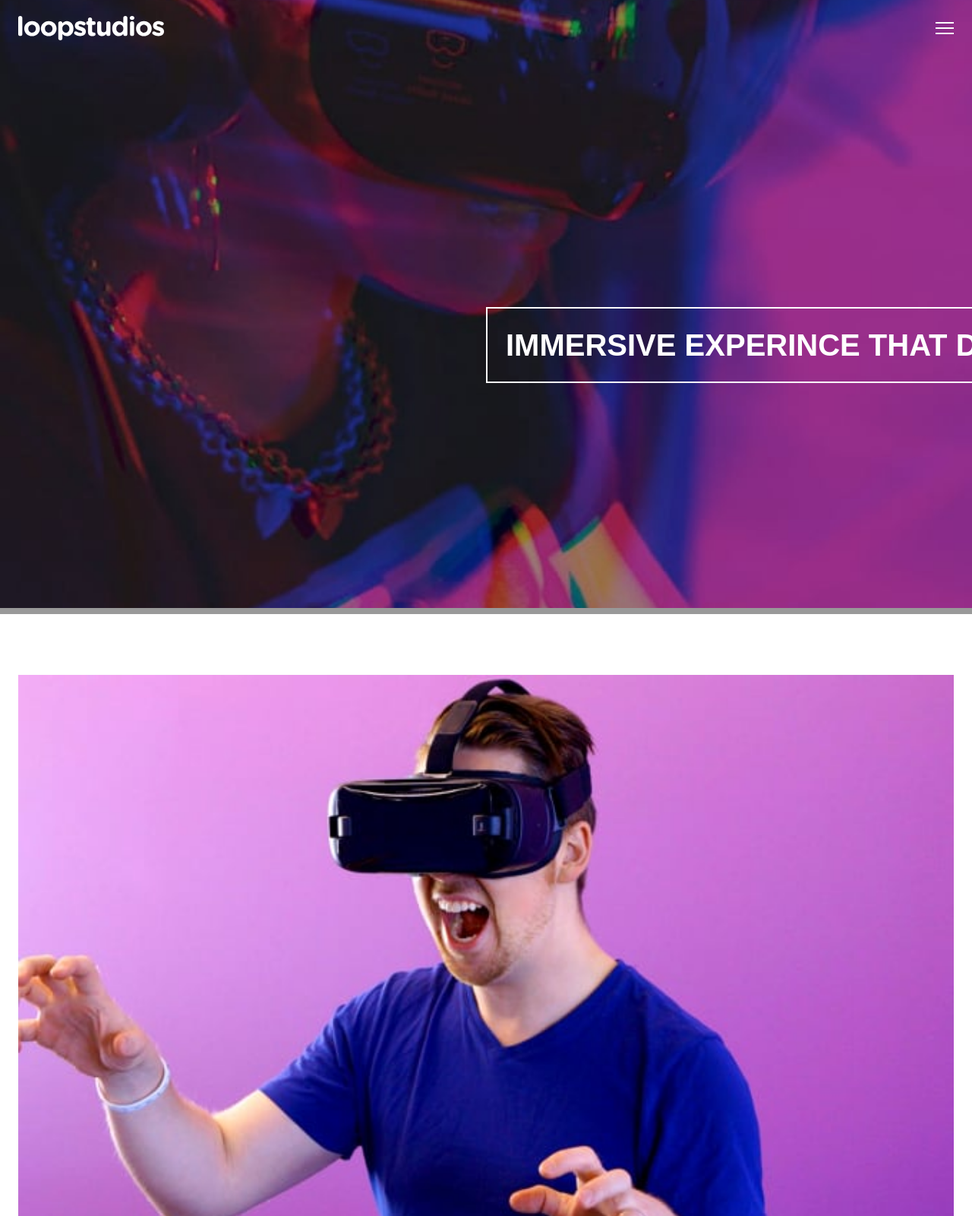
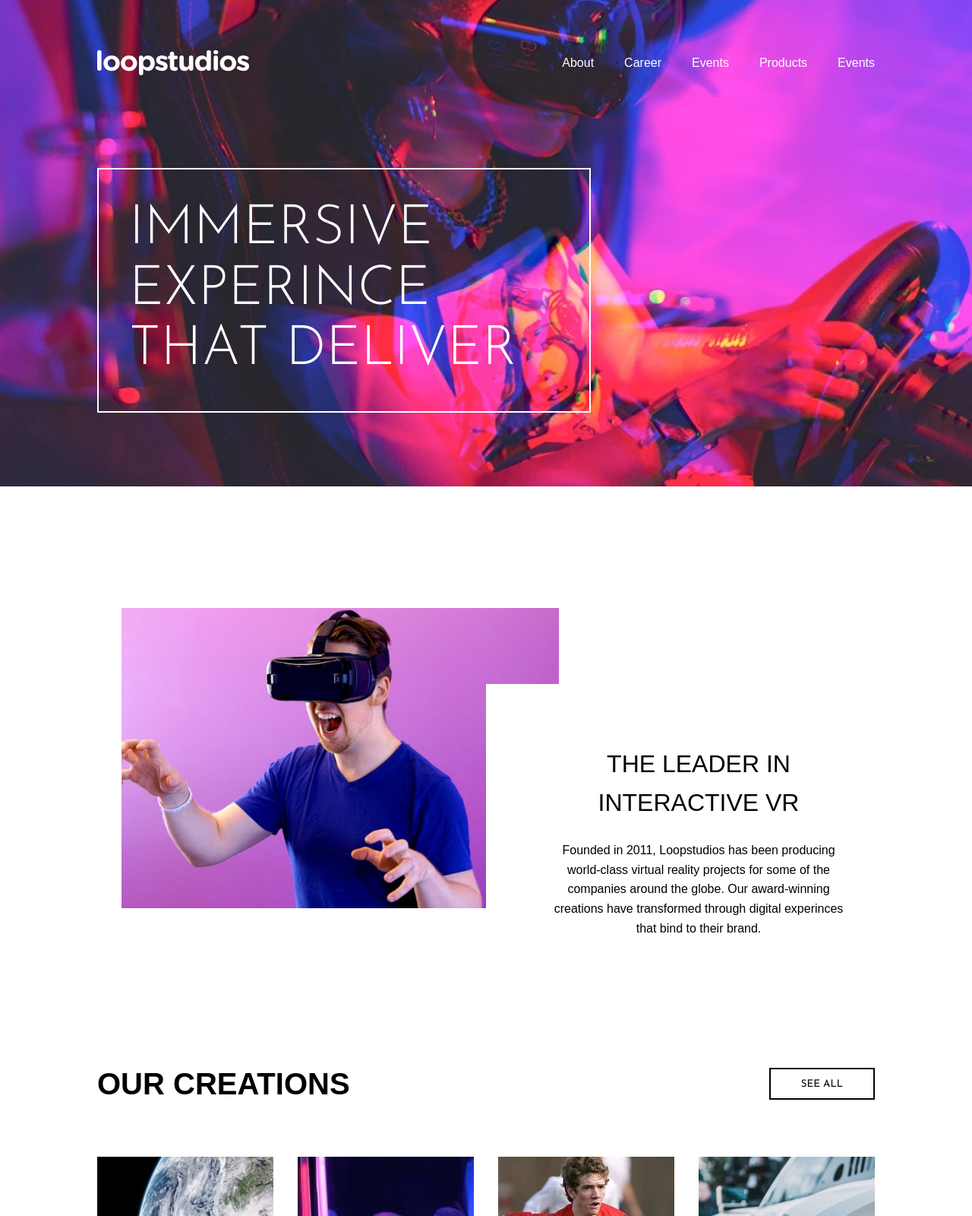
Before and after one commit to UpSkillHub/delphin-loopstudio, a plain HTML site: page index.html in a window 1280 px wide. Shown: the top 1600 px of the page at 76% size. Drawn offline with Linux system fonts and the light colour scheme; a web font is replaced by a local one.

Commit message:
Some changes on responsive.

```diff
--- a/index.html
+++ b/index.html
@@ -9,36 +9,43 @@
 </head>
 <body>
     <div class="main-container">
+        <div class="hero">
             <div class="header">
-            <div class="logo"><img src="pics/logo.svg" alt="Loopstudios">
+                <img src="pics/logo.svg" alt="Loopstudios">
                 <img src="pics/icon-hamburger.svg" alt="icon-hamburger">
+                <div class="desktop-menu">
+                    <ul>
+                        <li>About</li>
+                        <li>Career</li>
+                        <li>Events</li>
+                        <li>Products</li>
+                        <li>Events</li>
+                    </ul>
+                </div>
+            </div>
+
+            <h1>IMMERSIVE EXPERINCE THAT DELIVER</h1>
         </div>
 
 
-        </div>
 
-        <div class="hero">
-            <picture>
-                <source media="(max-width: 425px)" src="Image/image-hero.jpg">
-                <source media="(min-width: 426px)" src="pics/image-hero.jpg">
-                <img src="Image/image-hero.jpg">
-
-            </picture>
-
-            <div class="hero-text">
-                <h1>IMMERSIVE EXPERINCE THAT DELIVER</h1>
-            </div>
-        </div>
         <div class="vr-section">
             <div class="vr-image">
                <img src="Image/image-interactive.jpg" alt="Person with VR">
             </div>
             <div class="vr-text">
                 <h2>THE LEADER IN INTERACTIVE VR</h2>
-                <h2>Founded in 2011, Loopstudios has been producing world-class virtual reality projects for some of the companies around the globe. Our award-winning creations have transformed through digital experinces that bind to their brand.</h2>
+                <p>Founded in 2011, Loopstudios has been producing world-class virtual reality projects for some of the companies around the globe. Our award-winning creations have transformed through digital experinces that bind to their brand.</p>
 
             </div>
         </div>
+        <div class="creation-part">
+            <h2>OUR CREATIONS</h2>
+            <button class="see-all desk-btn">SEE ALL</button>
+
+        </div>
+
+
 
         <div class="creation">
             <div class="creations-item">
@@ -112,10 +119,32 @@
                                                 <img src="Image/image-fisheye.jpg" alt="Fisheye">
                                             </picture>
                                             <h3>MAKE IT FISHEYE</h3>
+
+                                        </div>
+                                        <button class="see-all mobile-btn">SEE ALL</button>
+
+
+
+
+
+
+
             </div>
 
+        </div>
         <div class="footer">
+            <div class="footer-top">
                 <img src="pics/logo.svg" alt="Loopstudios">
+
+            <div class="social-icons">
+                <img src="pics/icon-facebook.svg" alt="Facebook">
+                <img src="pics/icon-twitter.svg" alt="Twitter">
+                <img src="pics/icon-pinterest.svg" alt="Pinterst">
+                <img src="pics/icon-instagram.svg" alt="instagram">
+            </div>
+            </div>
+
+            <div class="footer-bottom">
                 <ul class="footer-menu">
                     <li>About</li>
                     <li>Careers</li>
@@ -123,19 +152,7 @@
                     <li>Products</li>
                     <li>Support</li>
                 </ul>
-                                <div class="social-icons">
-                                    <img src="pics/icon-facebook.svg" alt="Facebook">
-                                    <img src="pics/icon-twitter.svg" alt="Twitter">
-                                    <img src="pics/icon-pinterest.svg" alt="Pinterst">
-                                    <img src="pics/icon-instagram.svg" alt="instagram">
-                                </div>
                 <div class="copyright"> &copy; 2023 Loopstudios. All rights reserved.</div>
-                               </div>
-
-
-
-
-
                </div>
 
             </div>
--- a/styles.css
+++ b/styles.css
@@ -1,3 +1,8 @@
+@import url('"https://fonts.googleapis.com/css2?family=Alata&family=Josefin+Sans:ital,wght@0,100..700;1,100..700&display=swap" rel="stylesheet"');
+@import url('https://fonts.googleapis.com/css2?family=Alata&family=Josefin+Sans:ital,wght@0,100..700;1,100..700&display=swap" rel="stylesheet"');
+
+
+
 * {
     box-sizing: border-box;
     margin: 0;
@@ -11,57 +16,55 @@ body {
 
 .main-container {
     width: 100%;
-    overflow: hidden;
+    display: flex;
+    flex-direction: column;
 }
 
 .header {
-    padding: 1.5rem;
-    position: absolute;
-    top: 0;
-    left: 0;
-    right: 0;
-    z-index: 10;
-}
-
-.logo {
-    height: 25px;
     display: flex;
     justify-content: space-between;
     align-items: center;
+    margin:2px;
+}
+.header > img:first-child {
+    width: 120px;
+}
+.header > img:last-child{
+    height: 15px
 }
 
 .hero {
+    background: url(./Image/image-hero.jpg);
+    background-size: cover;
+    background-position: center;
+    display: flex;
+    flex-direction: column;
+    color: white;
+
+    padding: 2rem 1.2rem ;
+    height:60vh;
     position: relative;
-    background: linear-gradient(rgba(0, 0, 0, 0.4), rgba(0, 0, 0, 0.4));
+}
+h1{
+    border: 2px solid white;
+    margin-top: 75px;
+    padding:10px;
+    font-family: "Josefin Sans";
+    font-weight: 200;
+    color: white;
+
+
+
+
+}
+.desktop-menu{
+    display: none;
 }
 
-.hero picture {
-    width: 100%;
-    display: block;
-}
 
-.hero img {
-    width: 100%;
-    height: 100vh;
-    object-fit: cover;
-}
 
-.hero-text {
-    position: absolute;
-    top: 50%;
-    left: 50%;
 
-    color: white;
-    border: 2px solid white;
-    padding: 1.5rem;
-    width: 85%;
-}
 
-.hero-text h1 {
-    font-size: 2.5rem;
-    margin: 0;
-    line-height: 1.2;
-}
 
 .vr-section {
     padding: 5rem 1.5rem;
@@ -84,6 +87,31 @@ body {
     text-transform: uppercase;
 }
 
+
+.desk-btn{
+    display:none;
+}
+.creation-part{
+    text-align: center;
+    margin-bottom: 2rem;
+}
+.creation h2{
+    font-family: "Alata";
+    font-size: 2rem;
+    color: black;
+
+}
+.see-all{
+    font-family: "Josefin Sans";
+    padding: 0.8rem 2.5rem;
+    background: transparent;
+    border: 2px solid black;
+}
+.mobile-btn{
+    display: block;
+    margin:2rem auto;
+}
+
 .creation {
     padding: 1.5rem;
 }
@@ -92,7 +120,7 @@ body {
     position: relative;
     margin-bottom: 1.5rem;
     height: 120px;
-    overflow: hidden;
+
 }
 
 .creations-item picture {
@@ -115,16 +143,8 @@ body {
     font-size: 1.5rem;
     z-index: 1;
     text-transform: uppercase;
-}
-
-.creations-item::after {
-    content: '';
-    position: absolute;
-    top: 0;
-    left: 0;
-    width: 100%;
-    height: 100%;
-    background: linear-gradient(to top, rgba(0,0,0,0.5), transparent);
+    font-family: "Josefin Sans";
+    font-weight: 300;
 }
 
 .footer {
@@ -159,3 +179,179 @@ body {
     color: #8c8c8c;
     font-size: 0.9rem;
 }
+
+@media screen and (min-width: 1024px) {
+    .header {
+
+        display: flex;
+        justify-content: space-between;
+        align-items: center;
+        width: 100%;
+    }
+
+    .header > img:first-child {
+        width: 200px;
+    }
+
+    .header img[alt="icon-hamburger"] {
+        display: none ;
+    }
+
+    .desktop-menu {
+        display: block;
+    }
+
+    .desktop-menu ul {
+        display: flex;
+        gap: 2.5rem;
+        list-style: none;
+    }
+    .hero {
+        min-height: 80vh;
+        padding: 4rem 8rem;
+        background: url(./pics/image-hero.jpg);
+        background-size: cover;
+        background-position: center;
+        display: flex;
+        align-items: center;
+        position: relative;
+
+    }
+    .hero h1 {
+        max-width: 650px;
+        margin-top: 120px;
+        padding: 2.5rem;
+        font-size: 4.5rem;
+        line-height:1.1;
+        font-weight: 300;
+        display: flex;
+        flex-direction: column;
+        margin-right: auto;
+        margin-left: 0;
+
+
+    }
+
+    .vr-section{
+        padding: 80px;
+        position: relative;
+        margin: 80px;
+
+
+
+    }
+    .vr-image{
+        width: 60%;
+    }
+    .vr-text{
+        position: absolute;
+        right: 0;
+        bottom: 0;
+        background-color: white;
+        padding: 80px;
+        width: 50%;
+        max-width: 600px;
+    }
+    .vr-text h2{
+        font: size 48px;
+        margin-bottom: 24px;
+        font-weight: 300;
+
+
+    }
+
+
+    .creation-part{
+        display:flex;
+        justify-content: space-between;
+        align-items: center;
+        margin-bottom: 4rem;
+        padding: 0 8rem;
+
+
+    }
+    .creation-part h2{
+        margin:0;
+        font-size: 2.5rem
+    }
+    .desk-btn {
+        display: block;
+    }
+    .mobile-btn {
+        display: none;
+    }
+    .creation{
+        display: grid;
+        grid-template-columns: repeat(4, 1fr);
+        gap: 2rem;
+        padding: 0 8rem;
+    }
+
+    .creations-item {
+        height: 450px;
+        font-family: "Josefin Sans";
+        font-weight: 300;
+    }
+
+    .footer {
+        background-color: black;
+        padding: 2.5rem 8rem;
+        display: flex;
+        flex-wrap: wrap;
+        justify-content: space-between;
+        width: 100%;
+
+    }
+    .footer-top {
+        width:100%;
+        display: flex;
+        justify-content: space-between;
+        align-items: center;
+        margin-bottom: 1.5rem;
+
+
+    }
+    .footer > img {
+        width: 120px;
+
+    }
+    .social-icons {
+        display: flex;
+        gap: 1.5rem;
+        align-items: center;
+    }
+    .social-icons img {
+        height: 20px;
+
+    }
+    .footer-bottom {
+        width: 100%;
+        display: flex;
+        justify-content: space-between;
+        align-items: center;
+    }
+    .footer-menu {
+        display: flex;
+        gap: 2rem;
+        margin: 0;
+    }
+
+    .footer-menu li {
+        margin: 0;
+    }
+    .copyright {
+        color: hsl(0, 0%, 41%)
+    }
+
+
+
+
+
+
+
+
+
+
+
+
+}
```
Lines whose indentation alone changed are shown as unchanged.
